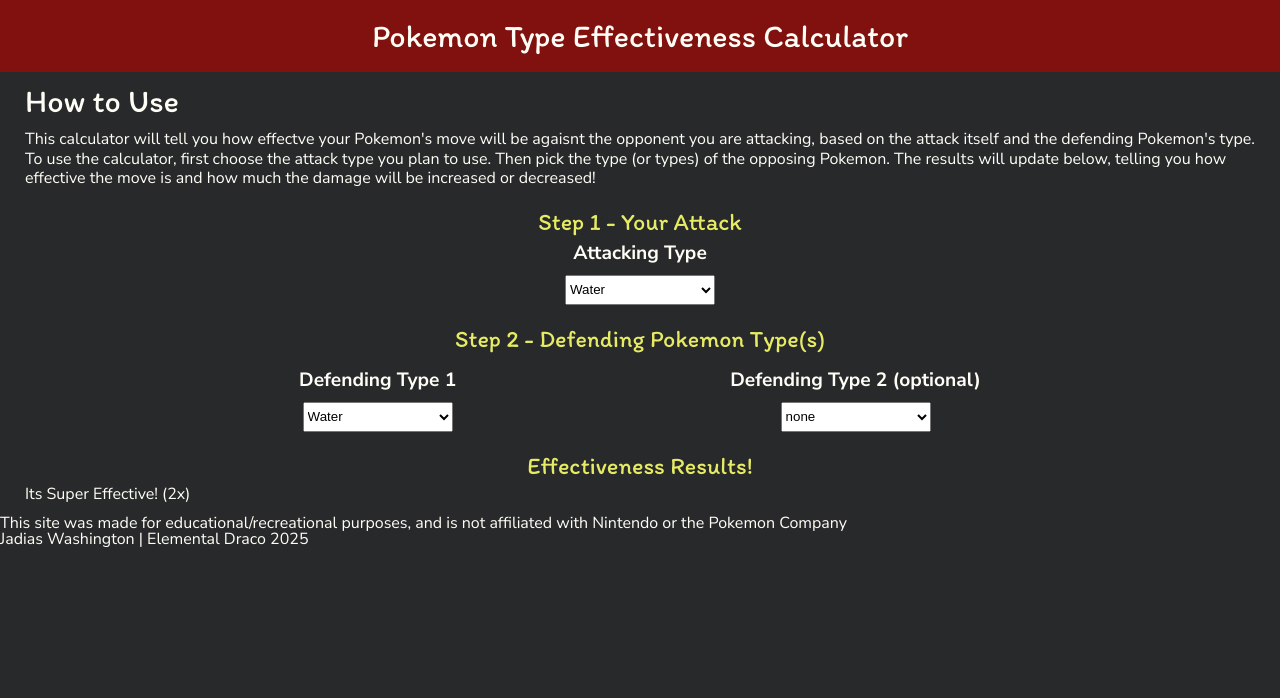
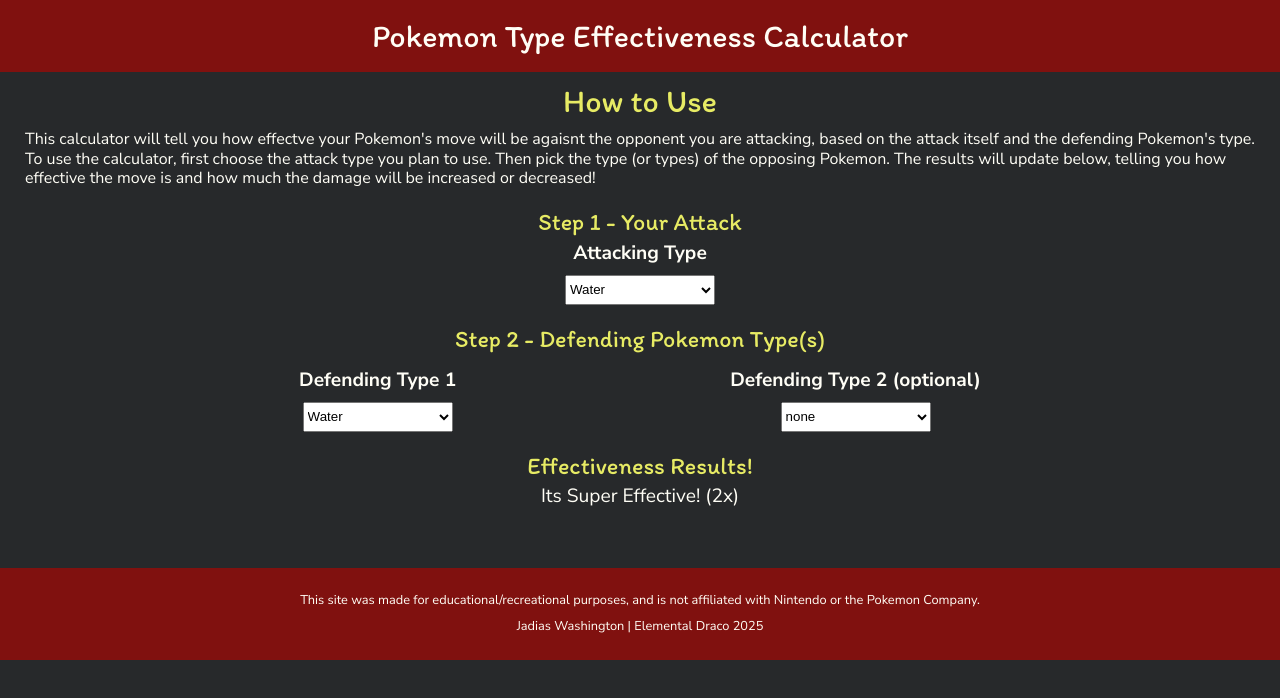
Before and after one commit to Elemental-Draco/pokemon-type-calc, a website built with Vite: page index.html in a window 1280 px wide. Built offline with nearby package versions, Linux system fonts and the light colour scheme; a web font is replaced by a local one.

Commit message:
finished bottom of page

```diff
--- a/index.html
+++ b/index.html
@@ -67,7 +67,7 @@
   </main>
   <footer>
     <p>This site was made for educational/recreational purposes, and is not affiliated with Nintendo or the Pokemon
-      Company</p>
+      Company.</p>
     <p>Jadias Washington | Elemental Draco 2025</p>
   </footer>
 </body>
--- a/styles.css
+++ b/styles.css
@@ -178,6 +178,8 @@
 h2 {
     font-size: 2rem;
     margin-bottom: 10px;
+    color: var(--yellow);
+    text-align: center;
 }
 
 /* -- HOW TO USE SECTION -- */
@@ -219,3 +221,24 @@
     height: 30px;
     line-height: 150px;
 }
+
+/* -- EFFECTIVENESS SECTION -- */
+
+#effectiveness p {
+    text-align: center;
+    font-size: 1.2rem;
+}
+
+#effectiveness {
+    padding-bottom: 50px;
+}
+
+
+/* -- FOOTER SECTION -- */
+footer {
+    background-color: var(--red);
+    text-align: center;
+    padding: 20px;
+    line-height: 2;
+    font-size: 0.8rem;
+}
```
